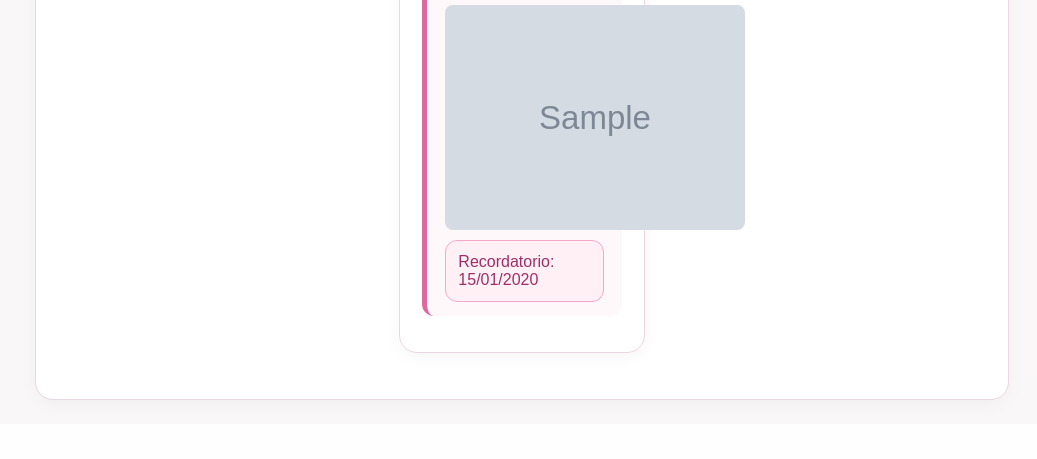
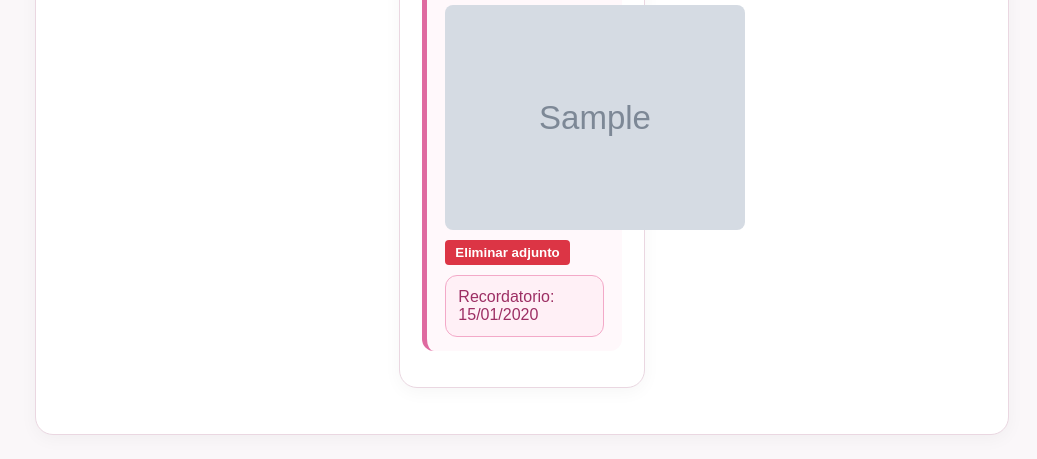
Before and after one commit to clinicaveterinaria-arch/los-aromos-cloud, a FastAPI app: page /patients/1 in a window 1280 px wide. Shown: the part 1781-2240 px from the top of the page, without its empty margins (243-1280 px from the left). Before the commit the page ends 2183 px from the top, so only its background shows below. Run offline with FastAPI, Linux system fonts and the light colour scheme; the visitor is signed in with stand-in values (Sample User, id 1); tables that the repository leaves empty hold one stand-in row (values such as "Sample post"); grey boxes marked "Sample" are stand-in pictures; parts of the project's set-up code (start-up, migrations or seed data) failed here and were passed over.

Commit message:
Agregar botón para eliminar adjuntos

```diff
--- a/app/templates/patient_detail.html
+++ b/app/templates/patient_detail.html
@@ -122,13 +122,25 @@
                 margin:10px 0;
                 display:block;">
 </a>
-
+<form method="post" action="/attachment/{{ a.id }}/delete"
+      onsubmit="return confirm('¿Eliminar este adjunto?');">
+    <button type="submit"
+            style="background:#dc3545;color:white;border:none;padding:5px 10px;border-radius:4px;cursor:pointer;margin-bottom:10px;">
+        Eliminar adjunto
+    </button>
+</form>
 {% else %}
 
 <a href="{{ a.file_path }}" target="_blank">
     {{ a.filename }}
 </a><br>
-
+<form method="post" action="/attachment/{{ a.id }}/delete"
+      onsubmit="return confirm('¿Eliminar este adjunto?');">
+    <button type="submit"
+            style="background:#dc3545;color:white;border:none;padding:5px 10px;border-radius:4px;cursor:pointer;margin-bottom:10px;">
+        Eliminar adjunto
+    </button>
+</form>
 {% endif %}
 
 {% endfor %}
```
